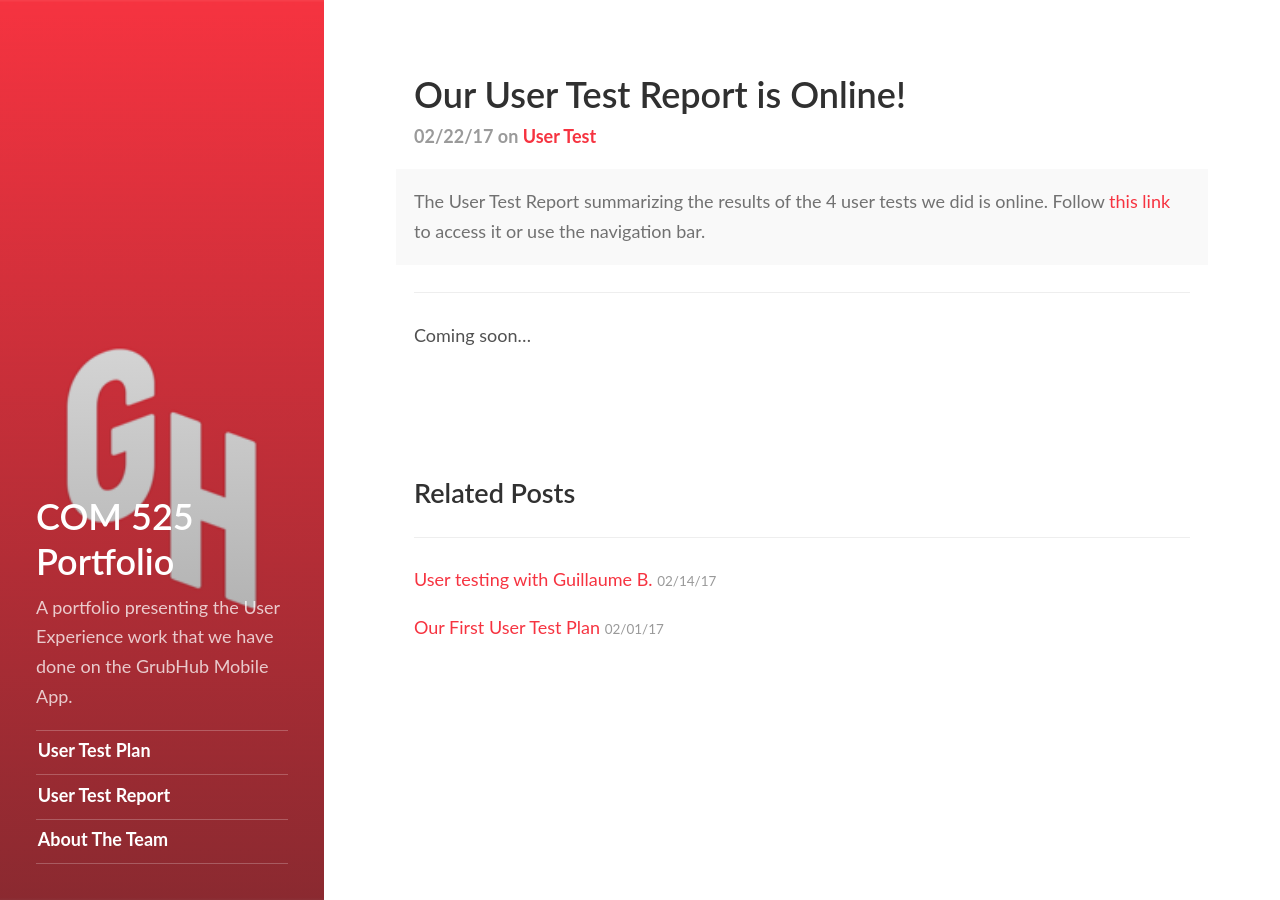
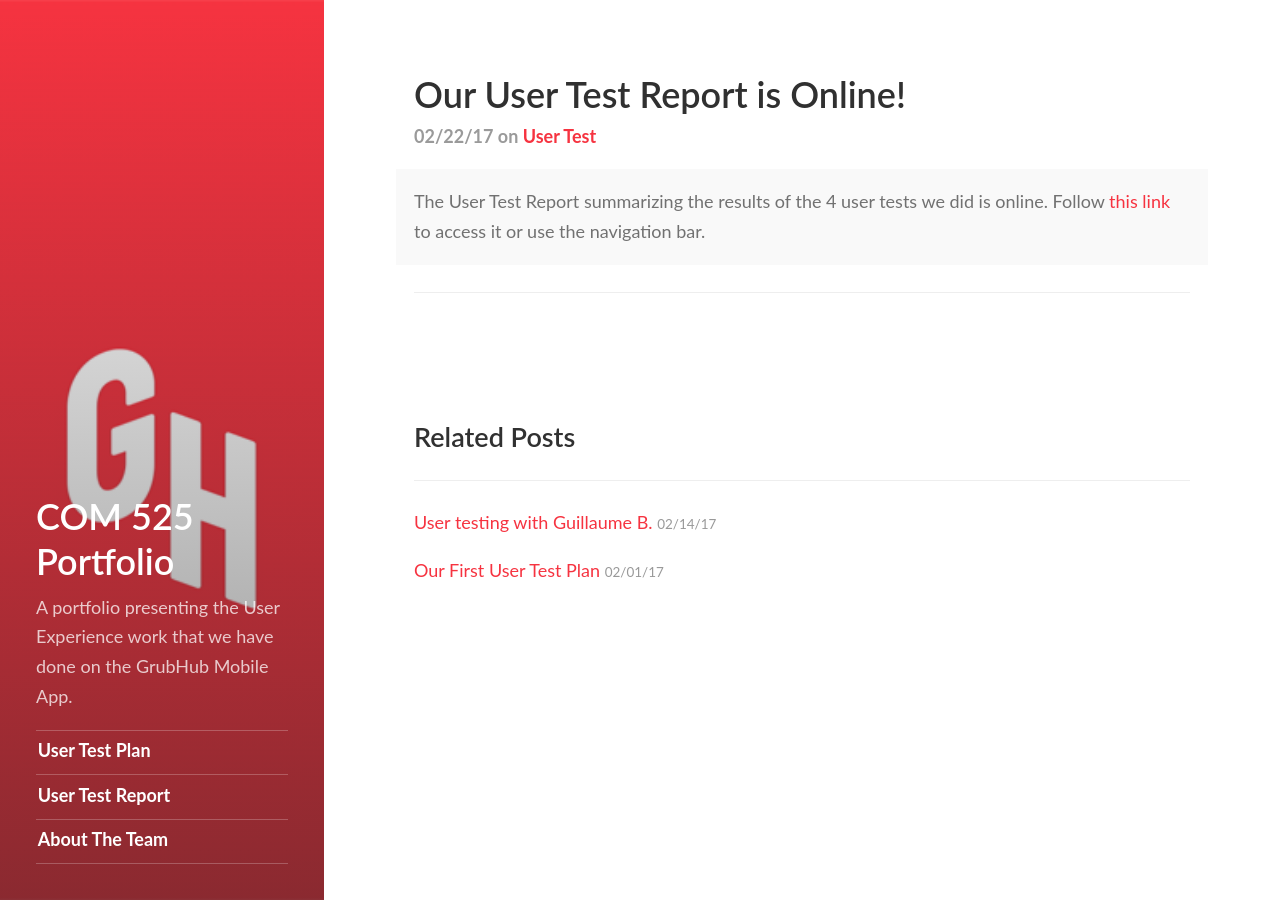
Before and after one commit to florian-wahl/com525portfolio, a Jekyll site: the page built from _posts/2017-02-22-our-user-test-report.md, in a window 1280 px wide. Built offline with Jekyll 4.4.1, drawn with Linux system fonts in a browser that asks for light colours.

Commit message:
Updated.

```diff
--- a/_posts/2017-02-22-our-user-test-report.md
+++ b/_posts/2017-02-22-our-user-test-report.md
@@ -3,6 +3,5 @@
 title: 'Our User Test Report is Online!'
 tags: [user-test]
 description: >
-  The User Test Report summarizing the results of the 4 user tests we did is online. Follow [this link](/user-test-report/) to access it or use the navigation bar.
+  The User Test Report summarizing the results of the 4 user tests we did is online. Follow [this link](https://florian-wahl.github.io/com525portfolio/user-test-report/) to access it or use the navigation bar.
 ---
-Coming soon...
```
